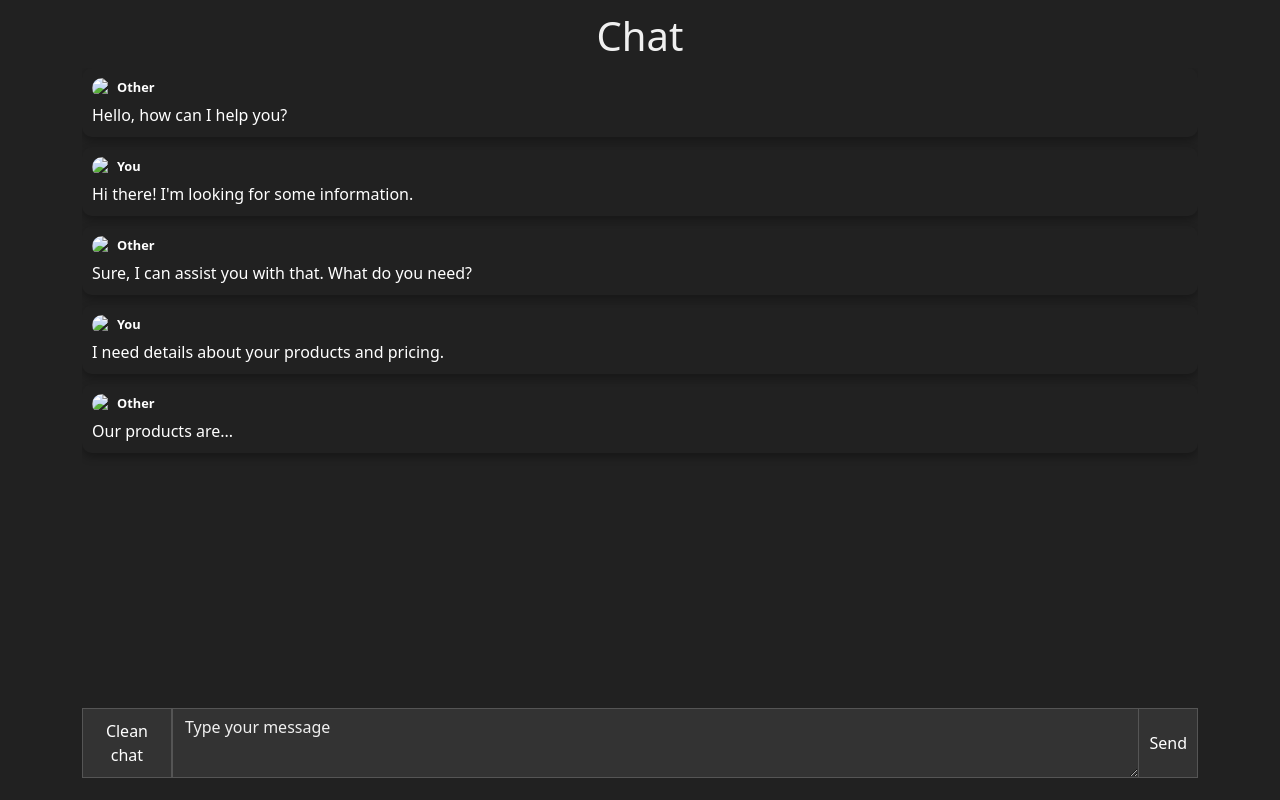
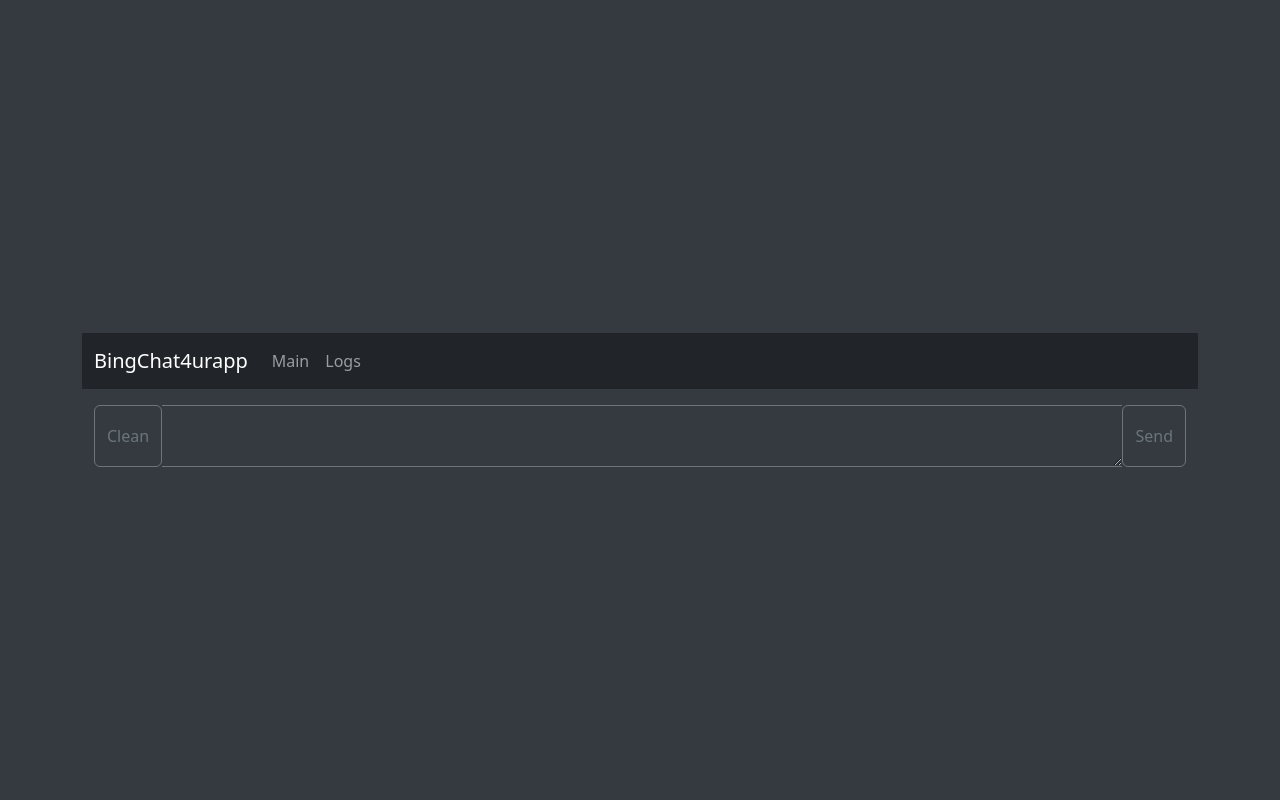
Before and after one commit to VityazevEgor/bingchat4urapp, a Spring app: page /main in a window 1280 px wide. Run offline with Thymeleaf, Linux system fonts and the light colour scheme; the template is opened without the code that fills it, so the values that code supplies are empty; some libraries are stand-ins or nearby versions.

Commit message:
Made main page of web version

```diff
--- a/serverimpl/bingchat4urapp_server/src/main/java/com/bingchat4urapp_server/bingchat4urapp_server/BgTasks/CommandsExecutor.java
+++ b/serverimpl/bingchat4urapp_server/src/main/java/com/bingchat4urapp_server/bingchat4urapp_server/BgTasks/CommandsExecutor.java
@@ -38,6 +38,8 @@ public class CommandsExecutor {
 
     @Scheduled(fixedDelay = 1500)
     public void ProcessCommands(){
+        if (!_DoJob) return;
+
         TaskModel task = _context.findFirstUnfinishedTask();
         if (task != null) {
             Map<String, String> data = convertJsonToMap(task);
--- a/serverimpl/bingchat4urapp_server/src/main/resources/templates/main.html
+++ b/serverimpl/bingchat4urapp_server/src/main/resources/templates/main.html
@@ -1,150 +1,66 @@
 <!DOCTYPE html>
-<html lang="en">
+<html lang="ru" xmlns:th="http://www.thymeleaf.org">
 <head>
     <meta charset="UTF-8">
-    <meta name="viewport" content="width=device-width, initial-scale=1.0">
-    <title>Chat</title>
+    <title>BingChat4UrApp</title>
     <link href="https://cdn.jsdelivr.net/npm/bootstrap@5.3.0-alpha1/dist/css/bootstrap.min.css" rel="stylesheet">
     <style>
         body {
-            background-color: #212121;
-            color: #f0f0f0;
-            margin: 0;
-            padding: 0;
+            background-color: #343a40;
+            color: #fff;
             height: 100vh;
-        }
-        .container {
-            height: 100%;
             display: flex;
-            flex-direction: column;
+            align-items: center;
             justify-content: center;
         }
-        .chat-box {
-            height: 80vh;
-            overflow-y: auto;
+        .dark-textarea {
+            background-color: #343a40;
+            border-radius: 0;
+            color: #fff;
+            border-color: #6c757d; /* same as .btn-outline-secondary */
+            border-left: none;
+            border-right: none;
         }
-        .form-control {
-            background-color: #333;
-            color: #f0f0f0;
-            border-color: #555;
-            border-radius: 0;
-            transition: border-color 0.2s;
-        }
-        .form-control:focus {
-            background-color: #333;
-            border-color: #555;
-            color: #f0f0f0;
+        .dark-textarea:focus {
+            background-color: #343a40;
+            color: #fff;
+            border-color: #6c757d; /* same as .btn-outline-secondary */
+            border-left: none;
+            border-right: none;
+            outline: none;
             box-shadow: none;
         }
-        .form-control::placeholder {
-            color: #f0f0f0;
-        }
-        .btn-group {
-            display: flex;
-            justify-content: space-between;
-            margin-bottom: 10px;
-        }
-        .btn-clean {
-            background-color: #333;
-            border-color: #555;
-            color: #fff;
-            padding: 10px;
-            border-radius: 0;
-            flex: 1;
-        }
-        .btn-primary {
-            background-color: #333;
-            border-color: #555;
-            color: #fff;
-            padding: 10px;
-            border-radius: 0;
-            flex: 1;
-        }
-        .btn-clean:hover, .btn-primary:hover {
-            background-color: #333;
-            border-color: #555;
-        }
-        .message {
-            border-radius: 10px;
-            margin-bottom: 10px;
-            padding: 10px;
-            word-wrap: break-word;
-            box-shadow: 0px 4px 8px rgba(0, 0, 0, 0.3);
-        }
-        .message-ours {
-            color: #fff;
-            align-self: flex-end;
-        }
-        .message-others {
-            color: #fff;
-            align-self: flex-start;
-        }
-        .message-title {
-            font-weight: bold;
-            margin-bottom: 5px;
-            font-size: 0.8rem;
-            display: flex;
-            align-items: center;
-        }
-        .message-title img {
-            width: 20px;
-            height: 20px;
-            border-radius: 50%;
-            margin-right: 5px;
-        }
-        textarea.form-control {
-            height: auto;
-            min-height: 70px;
-        }
+
     </style>
 </head>
 <body>
-    <div class="container">
-        <h1 class="text-center">Chat</h1>
-        <div class="chat-box">
-            <div class="message message-others">
-                <div class="message-title">
-                    <img src="https://via.placeholder.com/20" alt="Other">
-                    Other
+    <div class="container text-center">
+        <nav class="navbar navbar-expand-lg navbar-dark bg-dark mb-3">
+            <div class="container-fluid">
+                <a class="navbar-brand" href="#">BingChat4urapp</a>
+                <button class="navbar-toggler" type="button" data-bs-toggle="collapse" data-bs-target="#navbarNav" aria-controls="navbarNav" aria-expanded="false" aria-label="Toggle navigation">
+                    <span class="navbar-toggler-icon"></span>
+                </button>
+                <div class="collapse navbar-collapse" id="navbarNav">
+                    <ul class="navbar-nav">
+                        <li class="nav-item">
+                            <a class="nav-link" href="#">Main</a>
+                        </li>
+                        <li class="nav-item">
+                            <a class="nav-link" href="#">Logs</a>
+                        </li>
+                    </ul>
                 </div>
-                Hello, how can I help you?
             </div>
-            <div class="message message-ours">
-                <div class="message-title">
-                    <img src="https://via.placeholder.com/20" alt="You">
-                    You
-                </div>
-                Hi there! I'm looking for some information.
-            </div>
-            <div class="message message-others">
-                <div class="message-title">
-                    <img src="https://via.placeholder.com/20" alt="Other">
-                    Other
-                </div>
-                Sure, I can assist you with that. What do you need?
-            </div>
-            <div class="message message-ours">
-                <div class="message-title">
-                    <img src="https://via.placeholder.com/20" alt="You">
-                    You
-                </div>
-                I need details about your products and pricing.
-            </div>
-            <div class="message message-others">
-                <div class="message-title">
-                    <img src="https://via.placeholder.com/20" alt="Other">
-                    Other
-                </div>
-                Our products are...
-            </div>
+        </nav>
+        <div class="container text-center">
+            <!-- Ваш код -->
+            <form th:action="@{/sendgui}" method="post" class="d-flex justify-content-center">
+                <button class="btn btn-outline-secondary rounded-end" type="button">Clean</button>
+                <textarea class="form-control dark-textarea" name="promt"></textarea>
+                <button class="btn btn-outline-secondary rounded-start" type="submit">Send</button>
+            </form>
         </div>
-        <form>
-            <div class="btn-group">
-                <button class="btn btn-clean" type="button">Clean chat</button>
-                <textarea class="form-control" rows="2" placeholder="Type your message" style="color: #f0f0f0;"></textarea>
-                <button class="btn btn-primary" type="submit">Send</button>
-            </div>
-        </form>
     </div>
     <script src="https://cdn.jsdelivr.net/npm/bootstrap@5.3.0-alpha1/dist/js/bootstrap.bundle.min.js"></script>
 </body>
```
Also changed, not shown: serverimpl/bingchat4urapp_server/src/main/java/com/bingchat4urapp_server/bingchat4urapp_server/Controlers/GUIController.java (added, +35 -0 lines), serverimpl/bingchat4urapp_server/src/main/java/com/bingchat4urapp_server/bingchat4urapp_server/Controlers/MainController.java (+0 -8 lines), serverimpl/bingchat4urapp_server/src/main/java/com/bingchat4urapp_server/bingchat4urapp_server/Controlers/Utils.java (added, +35 -0 lines), 2 other files.
